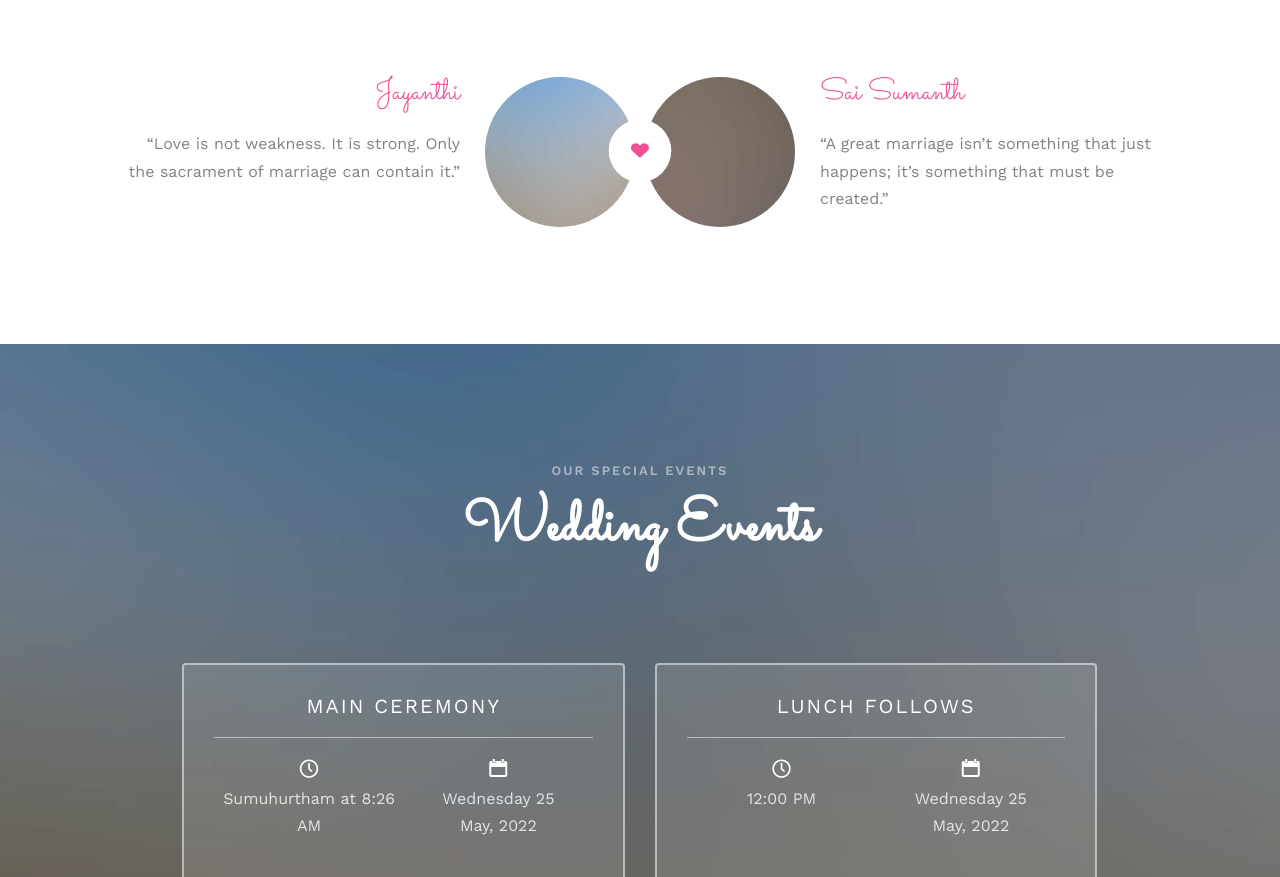
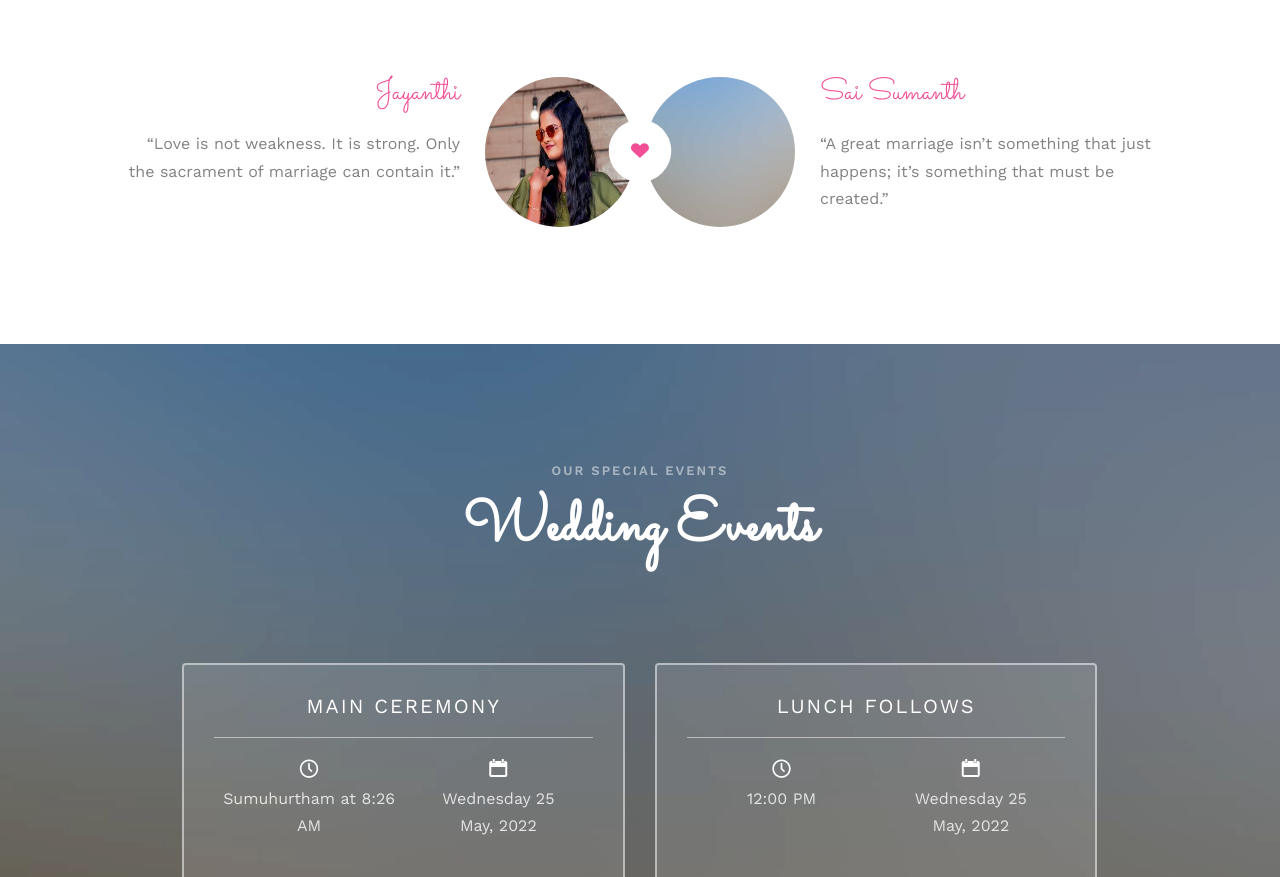
Before and after one commit to saijaya1642/jayawedssai, a website: page public/index.html in a window 1280 px wide. Shown: the part 1308-2185 px from the top of the page. Drawn offline with nearby package versions, Linux system fonts and the light colour scheme; a script that the page names is missing; files whose address does not match are found by name.

Commit message:
Update index.html

```diff
--- a/public/index.html
+++ b/public/index.html
@@ -145,7 +145,7 @@
 			<div class="couple-wrap animate-box">
 				<div class="couple-half">
 					<div class="groom">
-						<img src="images/groom.jpg" alt="groom" class="img-responsive">
+						<img src="images/bride.JPG" alt="groom" class="img-responsive">
 					</div>
 					<div class="desc-groom">
 						<h3>Jayanthi</h3>
@@ -155,7 +155,7 @@
 				<p class="heart text-center"><i class="icon-heart2"></i></p>
 				<div class="couple-half">
 					<div class="bride">
-						<img src="images/bride.jpg" alt="groom" class="img-responsive">
+						<img src="images/groom.jpg" alt="groom" class="img-responsive">
 					</div>
 					<div class="desc-bride">
 						<h3>Sai Sumanth</h3>
```
